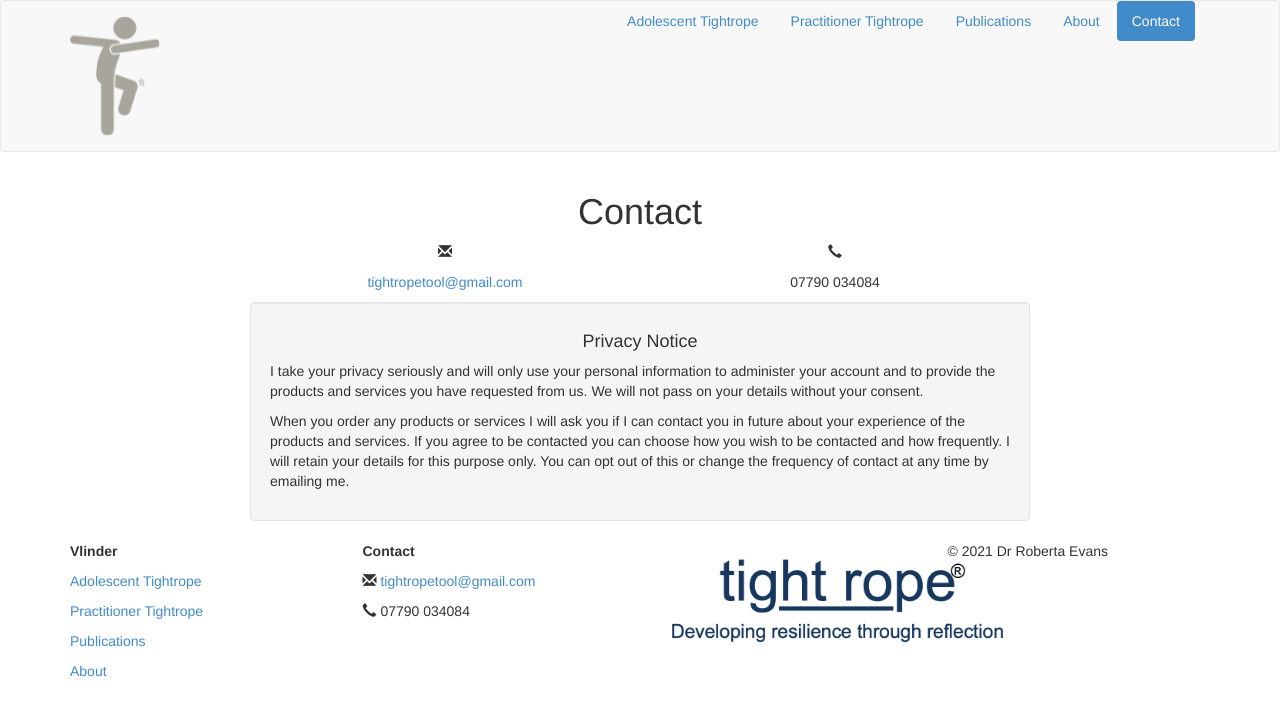
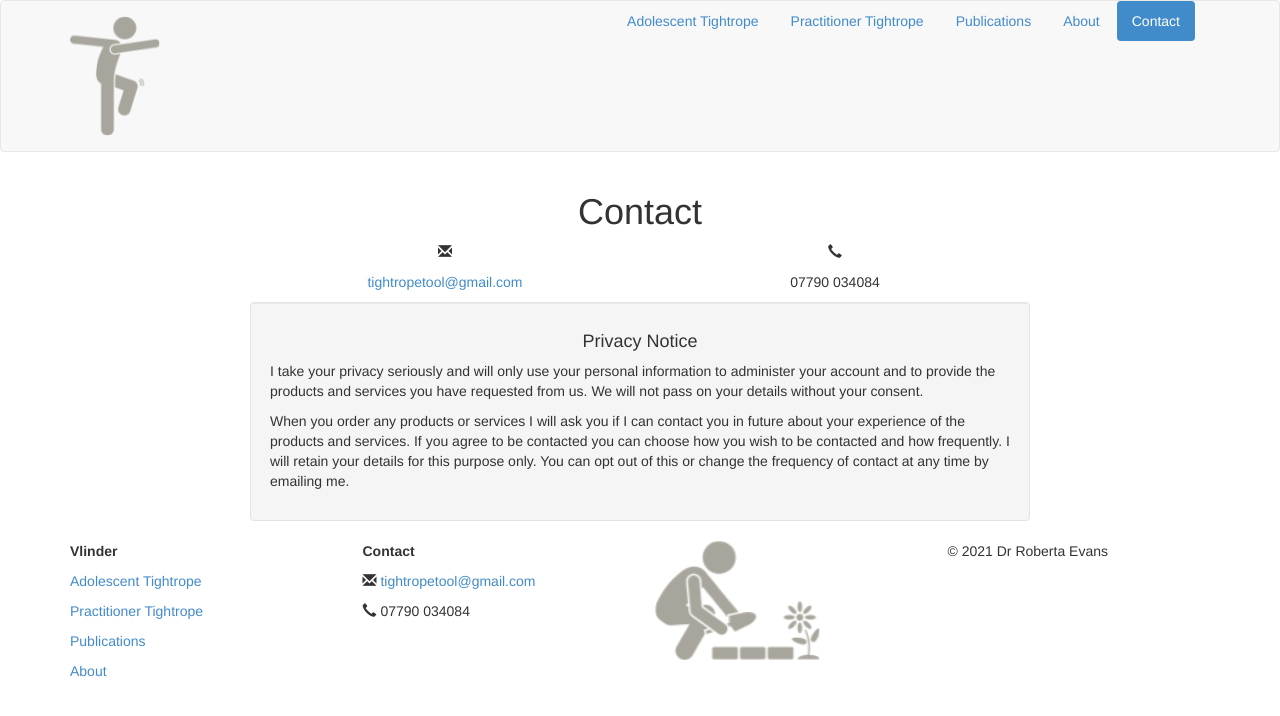
Before and after one commit to retrotravelbug/tightropetool, a Jekyll site: the page built from contact.html, in a window 1280 px wide. Shown: the top 716 px of the page. Built offline with Jekyll 4.4.1, drawn with Linux system fonts in a browser that asks for light colours; nearby versions of some CDN libraries; grey boxes are pictures that could not be loaded.

Commit message:
Update base.html

```diff
--- a/_layouts/base.html
+++ b/_layouts/base.html
@@ -42,7 +42,7 @@
     {{ content }}
     </div>
 
-    <div class="footer-border-image" style="background-image: url({{site.baseurl}}resources/images/bushy_trees.png)"></div>
+    <div class="footer-border-image" style="background-image: url({{site.baseurl}}resources/images/Bushy-trees.png)"></div>
 
     <div class="footer">
       <div class="container">
@@ -61,7 +61,7 @@
             <p><span class="glyphicon glyphicon-earphone"></span> 07790 034084</p>
           </div>
           <div class="col col-md-3">
-            <img src="{{site.baseurl}}resources/images/tightrope.png" height="120">
+            <img src="{{site.baseurl}}resources/images/foundations.png" height="120">
           </div>
           <div class="col col-md-3">
             <p class="copyright">&copy; 2021 Dr Roberta Evans</p>
```
